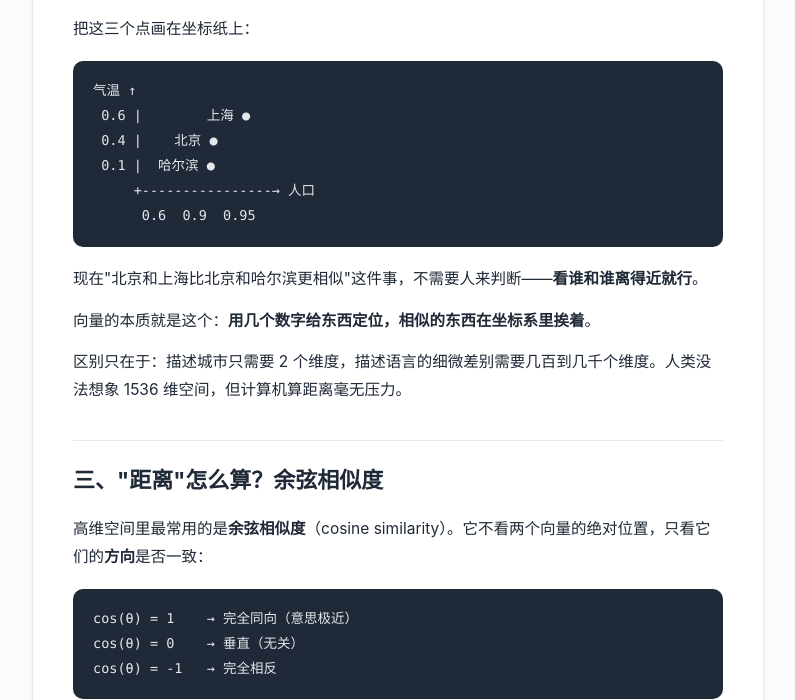
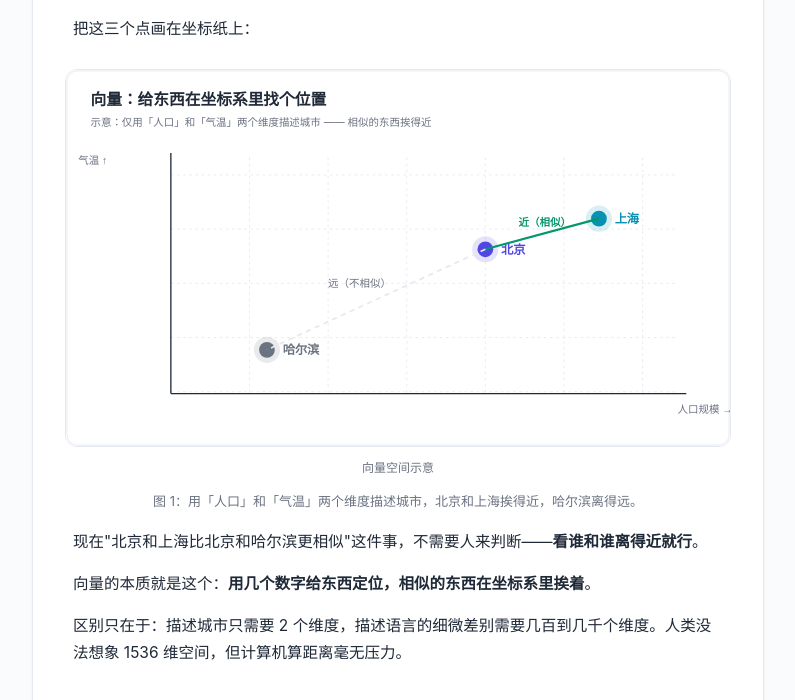
Before and after one commit to PHclaw/PHclaw.github.io, a plain HTML site: page blog/ml-01-vectors.html in a window 1280 px wide. Shown: the part 1721-2421 px from the top of the page, without its empty margins (242-1037 px from the left). Drawn offline with Linux system fonts and the light colour scheme.

Commit message:
feat(blog): 机器学习第一课配图，概念可视化
图文结合：把三处抽象概念换成示意图，纯文字讲向量空间太抽象。

- assets/ml-01-vector-space.svg：二维坐标系里三个城市的位置，
  用距离直观展示「语义相似 = 挨得近」，替换原文的 ASCII 坐标图
- assets/ml-01-cosine.svg：两个长度不同但方向接近的向量，
  说明余弦相似度为什么看方向不看长度
- assets/ml-01-train-infer.svg：训练 vs 推理的左右对比，
  标出「你只做后半段」

文章 HTML：Markdown 图片语法渲染为 <figure> + <img> + <figcaption>，
加居中、圆角、响应式样式；图注单独一行说明。

三张图统一浅色配色，与博客视觉一致；SVG 自包含，无需外部资源。

```diff
--- a/blog/ml-01-vectors.html
+++ b/blog/ml-01-vectors.html
@@ -155,6 +155,11 @@
   footer{padding:36px 0 56px;text-align:center;color:var(--muted);font-size:13px}
   footer a{color:var(--primary)}
   @media(max-width:640px){article{padding:24px 20px}h1{font-size:26px}}
+
+  figure{margin:26px -8px;text-align:center}
+  figure img{max-width:100%;height:auto;border:1px solid var(--border);border-radius:12px;display:block;margin:0 auto}
+  figure figcaption{font-size:12px;color:var(--muted);margin-top:10px}
+  p.img-note{font-size:13px;color:var(--muted);text-align:center;margin-top:-14px}
 </style>
 </head>
 <body>
@@ -189,12 +194,8 @@
 上海 → [0.95, 0.6]
 哈尔滨 → [0.6, 0.1]</code></pre>
 <p>把这三个点画在坐标纸上：</p>
-<pre><code>气温 ↑
- 0.6 |        上海 ●
- 0.4 |    北京 ●
- 0.1 |  哈尔滨 ●
-     +----------------→ 人口
-      0.6  0.9  0.95</code></pre>
+<figure><img src="assets/ml-01-vector-space.svg" alt="向量空间示意" loading="lazy"><figcaption>向量空间示意</figcaption></figure>
+<p class="img-note">图 1：用「人口」和「气温」两个维度描述城市，北京和上海挨得近，哈尔滨离得远。</p>
 <p>现在"北京和上海比北京和哈尔滨更相似"这件事，不需要人来判断——<strong>看谁和谁离得近就行</strong>。</p>
 <p>向量的本质就是这个：<strong>用几个数字给东西定位，相似的东西在坐标系里挨着</strong>。</p>
 <p>区别只在于：描述城市只需要 2 个维度，描述语言的细微差别需要几百到几千个维度。人类没法想象 1536 维空间，但计算机算距离毫无压力。</p>
@@ -205,6 +206,8 @@ cos(θ) = 0    → 垂直（无关）
 cos(θ) = -1   → 完全相反</code></pre>
 <p>为什么用方向而不是距离？因为文本长度会影响向量的"长度值"：</p>
 <ul><li>"天气不错" 和 "今天天气真不错啊" 意思一样，但后者词更多，向量模长可能更大</li><li>用余弦相似度只看方向，就不受长度干扰</li></ul>
+<figure><img src="assets/ml-01-cosine.svg" alt="余弦相似度：看方向不看长度" loading="lazy"><figcaption>余弦相似度：看方向不看长度</figcaption></figure>
+<p class="img-note">图 2：两个向量长度不同但方向几乎一致，余弦值接近 1——语义照样相近。</p>
 <p>这就是知识库检索的原理：</p>
 <pre><code class="language-python"># 用户提问 → 向量化
 q_vec = embedding("怎么重置密码？")
@@ -230,6 +233,8 @@ top_k = argsort(scores)[-3:]</code></pre>
 <tr><td><strong>训练</strong>（training）</td><td>看海量数据，调整模型内部参数，学会"怎么把文字变成好向量"</td><td>极高，需要大量 GPU 和数月时间</td></tr>
 <tr><td><strong>推理</strong>（inference）</td><td>拿一个已经训练好的模型，把新文本变成向量</td><td>低，普通 CPU 就能跑</td></tr>
 </tbody></table>
+<figure><img src="assets/ml-01-train-infer.svg" alt="训练与推理" loading="lazy"><figcaption>训练与推理</figcaption></figure>
+<p class="img-note">图 3：训练是模型公司做的重活；你调用 embedding API 时，只发生右边那一半。</p>
 <p>你用的 OpenAI <code>text-embedding-3-small</code>、本地的 Ollama 模型，都是<strong>别人训练好的成品</strong>。你只做推理——调用一次 API，得到一串数字。</p>
 <p>这就解释了为什么一个自托管项目可以完全不碰训练：</p>
 <pre><code class="language-python"># AgentFlow 里的真实代码（backend/app/services/knowledge.py）
```
Also changed, not shown: blog/assets/ml-01-cosine.svg (added), blog/assets/ml-01-train-infer.svg (added), blog/assets/ml-01-vector-space.svg (added).
